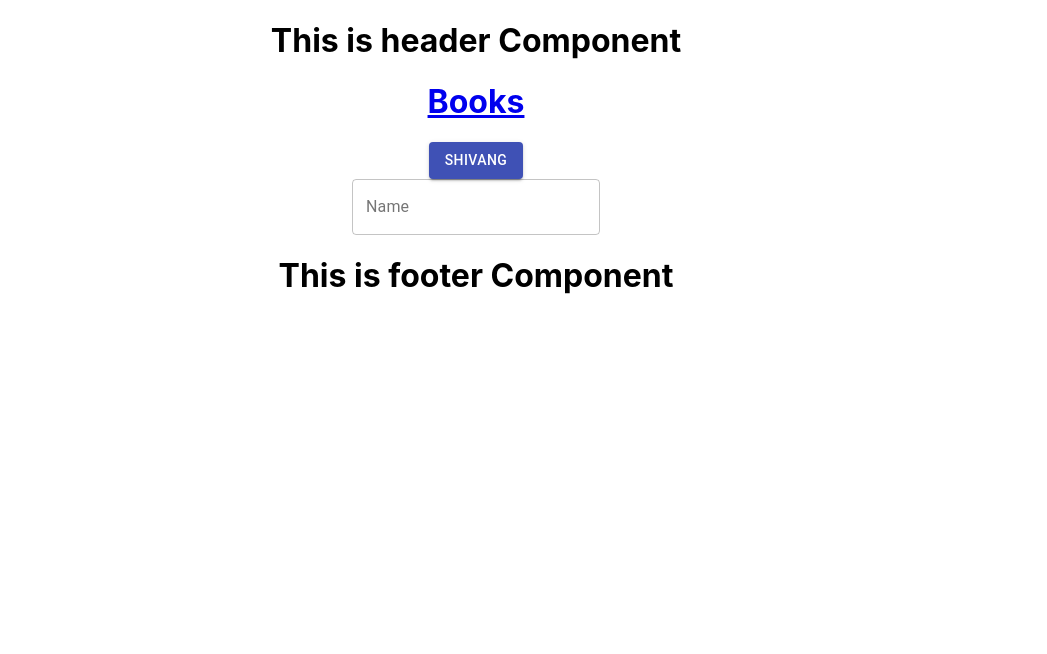
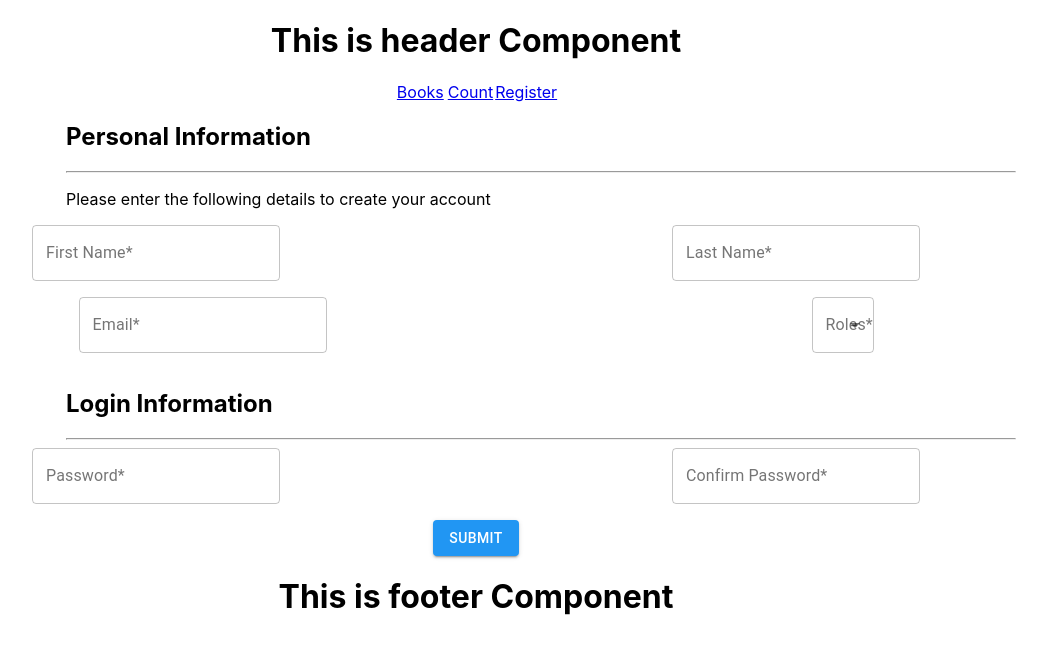
Before and after one commit to Shivang-Dhimmar/BookStore, a React (Create React App) app: page /register in a window 1280 px wide. Shown: the top 654 px of the page, without its empty margins (164-1211 px from the left). Built offline with nearby package versions, Linux system fonts and the light colour scheme.

Commit message:
Formik Yup Usestate UseEffect

```diff
--- a/package.json
+++ b/package.json
@@ -4,14 +4,17 @@
   "private": true,
   "dependencies": {
     "@material-ui/core": "^4.12.4",
+    "@material-ui/icons": "^4.11.3",
     "@testing-library/jest-dom": "^5.17.0",
     "@testing-library/react": "^13.4.0",
     "@testing-library/user-event": "^13.5.0",
+    "formik": "^2.4.3",
     "react": "^18.2.0",
     "react-dom": "^18.2.0",
     "react-router-dom": "^6.14.2",
     "react-scripts": "5.0.1",
-    "web-vitals": "^2.1.4"
+    "web-vitals": "^2.1.4",
+    "yup": "^1.2.0"
   },
   "scripts": {
     "start": "react-scripts start",
--- a/src/App.css
+++ b/src/App.css
@@ -39,3 +39,10 @@
 .textboxStyle{
   color:orange;
 }
+.MuiButton-root{
+  margin:2px;
+}
+
+.links{
+  margin:2px;
+}
--- a/src/App.js
+++ b/src/App.js
@@ -1,29 +1,50 @@
 
-import appStyle from "./App.css";
+import './App.css';
 import {Header} from './Header';
 import {Footer} from './Footer';
 import {Home} from './Home';
 import {Shivang} from './Shivang';
 import {Books} from './Books';
+import {Count} from './Count';
 import {BrowserRouter,NavLink,Route,Routes} from "react-router-dom";
-import { Button,TextField } from '@material-ui/core';
+import { createTheme, ThemeProvider } from '@material-ui/core';
+import { blue, green, orange } from "@material-ui/core/colors";
+import {Register} from './Register';
+
 // import appstyle from "./style";
 function App() {
   const age=20;
+  const theme=createTheme(
+    {
+      palette:{
+        primary:blue,
+        secondary:green,
+      },
+      spacing:4,
+    }
+  );
   return (
     <div className="App wrapper">
     <BrowserRouter>
+    <ThemeProvider theme={theme}>
+
     <Header/>
+      <NavLink to="/books" className='links'>Books</NavLink>
+      <NavLink to="/count" className='links'>Count</NavLink>
+      <NavLink to='/register' classeName='links'>Register</NavLink>
         <Routes>
           <Route path="/home" element={<Home/>}/>
           <Route path='/shivang' element={<Shivang age={age}/>}/>
           <Route path='/books' element={<Books/>}/>
+          <Route path='/count' element={<Count/>}/>
+          <Route path='/register' element={<Register/>}/>
         </Routes>
 
-      <h1><NavLink to="/books">Books</NavLink></h1>
-      <Button className="button" variant="contained" color="primary" size="midium">Shivang</Button><br></br>
-      <TextField id="outlined-basic" label="Name" variant="outlined" classes={appStyle.textboxStyle}/>
+
+
+      {/* <TextField id="outlined-basic" label="Name" variant="outlined" classes={appStyle.textboxStyle}/> */}
     <Footer/>
+    </ThemeProvider>
     </BrowserRouter>
     </div>
   );
--- /dev/null
+++ b/src/ButtonStyle.js
@@ -0,0 +1,10 @@
+import { makeStyles } from "@material-ui/core";
+
+const ButtonStyle=makeStyles((theme)=>({
+        button:{
+            "& .MuiButtonBase-root": {
+                margin: "2px"
+              },
+        },
+}));
+export {ButtonStyle};
--- /dev/null
+++ b/src/Count.js
@@ -0,0 +1,17 @@
+import { Button } from '@material-ui/core';
+import React,{useState} from 'react';
+import ArrowUpwardIcon from '@material-ui/icons/ArrowUpward';
+import ArrowDownwardIcon from '@material-ui/icons/ArrowDownward';
+import {ButtonStyle} from './ButtonStyle';
+function Count(){
+    const [count,setCount]=useState(0);
+    const buttonclasses=ButtonStyle();
+    return(
+        <>
+        <p><b>{count}</b></p>
+        <Button color='primary' className={buttonclasses.button} variant="contained" startIcon={<ArrowUpwardIcon/>} size="midium" onClick={()=>setCount(count+1)}>Increment</Button>
+        <Button color='secondary' className={buttonclasses.button}  variant="contained" startIcon={<ArrowDownwardIcon/>} size="midium" onClick={()=>setCount(count-1)}>Decrement</Button>
+        </>
+    );
+}
+export {Count};
--- /dev/null
+++ b/src/ErrorMessage.js
@@ -0,0 +1,10 @@
+import classes from './Register.module.css';
+function ErrorMessage(props){
+    return(
+        <p className={classes.error}>
+        {props.error ? props.error : ""}
+        </p>
+    );
+}
+
+export {ErrorMessage};
--- /dev/null
+++ b/src/Register.js
@@ -0,0 +1,90 @@
+
+import { Formik } from 'formik';
+import * as Yup from 'yup';
+import { TextField,FormControl,InputLabel,MenuItem,Select,Button } from '@material-ui/core';
+import {ErrorMessage} from './ErrorMessage';
+import classes from './Register.module.css';
+function Register(){
+    const initialValue={
+        firstName:"",
+        lastName:"",
+        email:"",
+        roleId:0,
+        password:"",
+        conpassword:""
+    }
+    const validationSchema=Yup.object().shape({
+        firstName:Yup.string().required("First Name is required"),
+        lastName:Yup.string().required("Last Name is required"),
+        email:Yup.string().required('Email is required').email("Enter valid email"),
+        roleId:Yup.number().required('Role is required'),
+        password:Yup.string().required("Password is required").min(8,"password must be atleast 8 character long").max(12,"password must be atmost 12 charactes long"),
+        conpassword:Yup.string().required("Confirm Password is required").oneOf([Yup.ref("password"),null],"password and confirm password must be match")
+    })
+
+    return(
+        <>
+            <Formik initialValues={initialValue} validationSchema={validationSchema} onSubmit={(values)=>{alert("Registered Successfully")}}>
+            {
+                ({values,errors,handleChange,handleSubmit})=>{
+
+                return(
+                    <form onSubmit={handleSubmit}>
+                        <h2 className={classes.heading}>Personal Information</h2>
+                        <hr className={classes.line}/>
+                        <p className={classes.heading}>Please enter the following details to create your account</p>
+                        <div className={classes.row}>
+                            <div>
+                                <TextField label="First Name*" variant="outlined" type='text' name='firstName' onChange={handleChange} />
+                                <ErrorMessage error={errors.firstName}/>
+                            </div>
+                            <div>
+                                <TextField label="Last Name*" variant="outlined" type='text' name='lastName' onChange={handleChange} />
+                                <ErrorMessage error={errors.lastName}/>
+                            </div>
+                        </div>
+                        <div className={classes.row}>
+                            <div>
+                                <TextField label="Email*" variant="outlined" type='text' name='email' onChange={handleChange} />
+                                <ErrorMessage error={errors.email}/>
+                            </div>
+                            <div>
+                            <FormControl variant="outlined">
+                                <InputLabel id="demo-simple-select-outlined-label">Roles*</InputLabel>
+                                <Select
+                                labelId="demo-simple-select-outlined-label"
+                                name="roleId"
+                                onChange={handleChange}
+                                label="Roles*"
+                                width={15}
+                                >
+                                <MenuItem value={2}>Buyer</MenuItem>
+                                <MenuItem value={3}>Seller</MenuItem>
+                                </Select>
+                            </FormControl>
+                                <ErrorMessage error={errors.roleId}/>
+                            </div>
+                        </div>
+                        <h2 className={classes.heading}>Login Information</h2>
+                        <hr className={classes.line}/>
+                        <div className={classes.row}>
+                            <div>
+                                <TextField label="Password*" variant="outlined" type='password' name='password' onChange={handleChange} />
+                                <ErrorMessage error={errors.password}/>
+                            </div>
+                            <div>
+                                <TextField label="Confirm Password*" variant="outlined" type='password' name='conpassword' onChange={handleChange} />
+                                <ErrorMessage error={errors.conpassword}/>
+                            </div>
+                        </div>
+                        <Button color='primary' variant="contained"  size="midium" type="submit">Submit</Button>
+                    </form>
+                );
+                }
+            }
+            </Formik>
+        </>
+    );
+}
+
+export {Register};
--- /dev/null
+++ b/src/Register.module.css
@@ -0,0 +1,18 @@
+.row{
+    display: flex;
+    flex-direction: row;
+    justify-content: space-around;
+    align-items: center;
+}
+.error{
+    color:red;
+    margin-top: 1px;
+}
+.heading{
+    text-align: left;
+    margin-left: 230px;
+}
+.line{
+    margin-left: 230px;
+    margin-right: 100px;
+}
--- a/src/index.js
+++ b/src/index.js
@@ -3,6 +3,7 @@ import ReactDOM from 'react-dom/client';
 import './index.css';
 import App from './App';
 import reportWebVitals from './reportWebVitals';
+import './App.css';
 
 const root = ReactDOM.createRoot(document.getElementById('root'));
 root.render(
```
Also changed, not shown: 1 other file (tests, documents, lock files or other folders).
